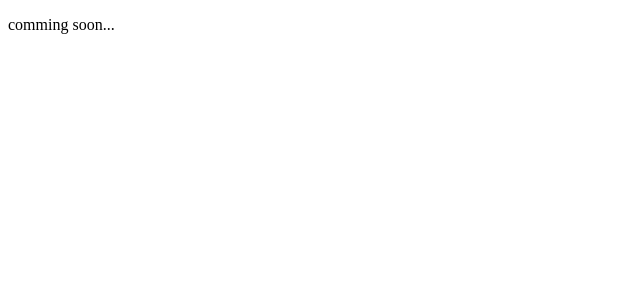
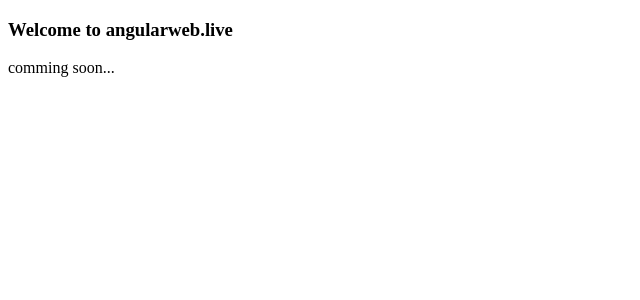
Before and after one commit to chaoticbloke/angularweb.live, an Angular app: page / in a window 1280 px wide. Shown: the top 300 px of the page, without its empty margins (0-640 px from the left). Built offline with nearby package versions, Linux system fonts and the light colour scheme.

Commit message:
another test commit

```diff
--- a/src/app/app.component.html
+++ b/src/app/app.component.html
@@ -1 +1,3 @@
+
+<h3>Welcome to angularweb.live</h3>
 <p>comming soon...</p>
```
